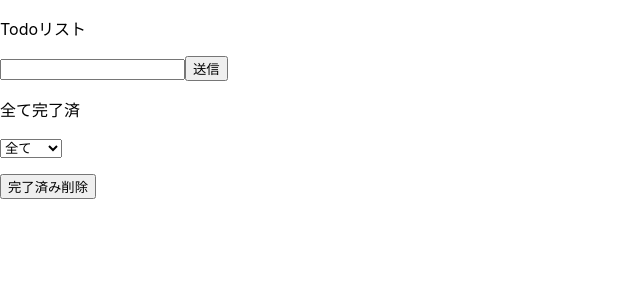
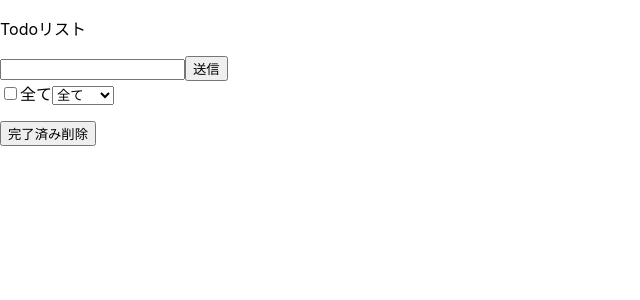
Before and after one commit to kotaro-lab457/Todo_Typescript, a React (Create React App) app: page / in a window 1280 px wide. Shown: the top 300 px of the page, without its empty margins (0-640 px from the left). Built offline with nearby package versions, Linux system fonts and the light colour scheme.

Commit message:
All check機能

```diff
--- a/src/App.tsx
+++ b/src/App.tsx
@@ -1,10 +1,10 @@
 import React, { useState } from 'react';
 import List from './components/List'
 import Form from './components/Form'
+import CheckAll from './components/CheckAll'
 
 // TodoTextはstringとnumberの配列オブジェクト = TodoText[]で配列のオブジェクトが現せる。
 import { TodoText } from './Todo.model'
-
 
 let createId = 0;
 // React.FC はReactのfunctionalComponentの略
@@ -16,7 +16,8 @@ const App: React.FC = () => {
       ...todos,
       {
         content,
-        id: createId
+        id: createId,
+        completed: false
       }
     ])
     createId++
@@ -27,11 +28,42 @@ const App: React.FC = () => {
     setTodo(todo.filter(todo => todo.id !== id))
   }
 
+  const completedChange = (id: number, completed: boolean) => {
+    setTodo(todo.map(todos => {
+      // それぞれのID毎にcompletedの値（boolean）を分けるif文
+      if (todos.id === id) {
+        return {
+          ...todos,
+          completed
+        }
+      }
+      // completedの値（false or trueの更新）
+      return todos
+    }))
+  }
+
+  //
+  const allCompletedCheck = (completed: boolean) => {
+    setTodo(todo.map(todos => ({
+      ...todos,
+      completed
+    })))
+  }
+
+
+  // completedがtrueの場合には、trueのみ削除
+  const deleteAllCompleted = () => {
+    setTodo(todo.filter(({completed}) => !completed))
+  }
+
   return (
     <div className="App">
       <p>Todoリスト</p>
       <Form addTodo={addTodo} />
-      <p>全て完了済</p>
+      <CheckAll
+        allCompleted={todo.every(({ completed }) => completed)}
+        allCompletedCheck={allCompletedCheck}
+      />
       <select>
         <option>全て</option>
         <option>完了済</option>
@@ -44,12 +76,13 @@ const App: React.FC = () => {
               <List
                 list={list}
                 deleteTodo={deleteTodo}
+                completedChange={completedChange}
               />
             </li>
           )
         })}
       </ul>
-      <button>完了済み削除</button>
+      <button onClick={deleteAllCompleted}>完了済み削除</button>
     </div>
   );
 }
--- a/src/Todo.model.ts
+++ b/src/Todo.model.ts
@@ -1,4 +1,5 @@
 export interface TodoText {
     id: number,
-    content: string
+    content: string,
+    completed:boolean
 }
--- /dev/null
+++ b/src/components/CheckAll.tsx
@@ -0,0 +1,27 @@
+import React from 'react'
+
+type CheckProps = {
+    allCompletedCheck: (completed: boolean) => void
+    allCompleted: boolean
+}
+
+
+const CheckAll: React.FC<CheckProps> = props => {
+
+    const handleAllCompleted = () => {
+        props.allCompletedCheck(!props.allCompleted)
+    }
+    return (
+        <label>
+            <input
+                type='checkbox'
+                onChange={handleAllCompleted}
+            />
+            <span>
+                全て{props.allCompleted}
+            </span>
+        </label>
+    )
+}
+
+export default CheckAll
--- a/src/components/List.tsx
+++ b/src/components/List.tsx
@@ -2,19 +2,33 @@ import React from 'react'
 
 // interfaceは、新しい型を定義する時に使う
 type ListProps = {
-    list: { content: string, id: number }
+    list: { content: string, id: number, completed: boolean }
     deleteTodo: (id: number) => void
+    completedChange: (id: number, completed: boolean) => void
 }
 const List: React.FC<ListProps> = props => {
+    //const [isDone, setIsDone] = useState(false)
 
     // 削除機能
     const handleDelete = () => {
         props.deleteTodo(props.list.id)
     }
+
+    // completedChangeで個々のidの completedを更新する（true or false）
+    const handleDone = () => {
+        props.completedChange(props.list.id, !props.list.completed)
+    }
+
     return (
         <div>
-            <input type='checkbox' />
-            <span>{props.list.content}</span>
+            <input
+                checked={props.list.completed}
+                onChange={handleDone}
+                type='checkbox'
+            />
+            <span
+                style={{ textDecoration: props.list.completed ? 'line-through' : 'none' }}
+            >{props.list.content}</span>
             <button onClick={handleDelete}>削除</button>
             <button>編集</button>
         </div>
```
Also changed, not shown: 1 other file (tests, documents, lock files or other folders).
